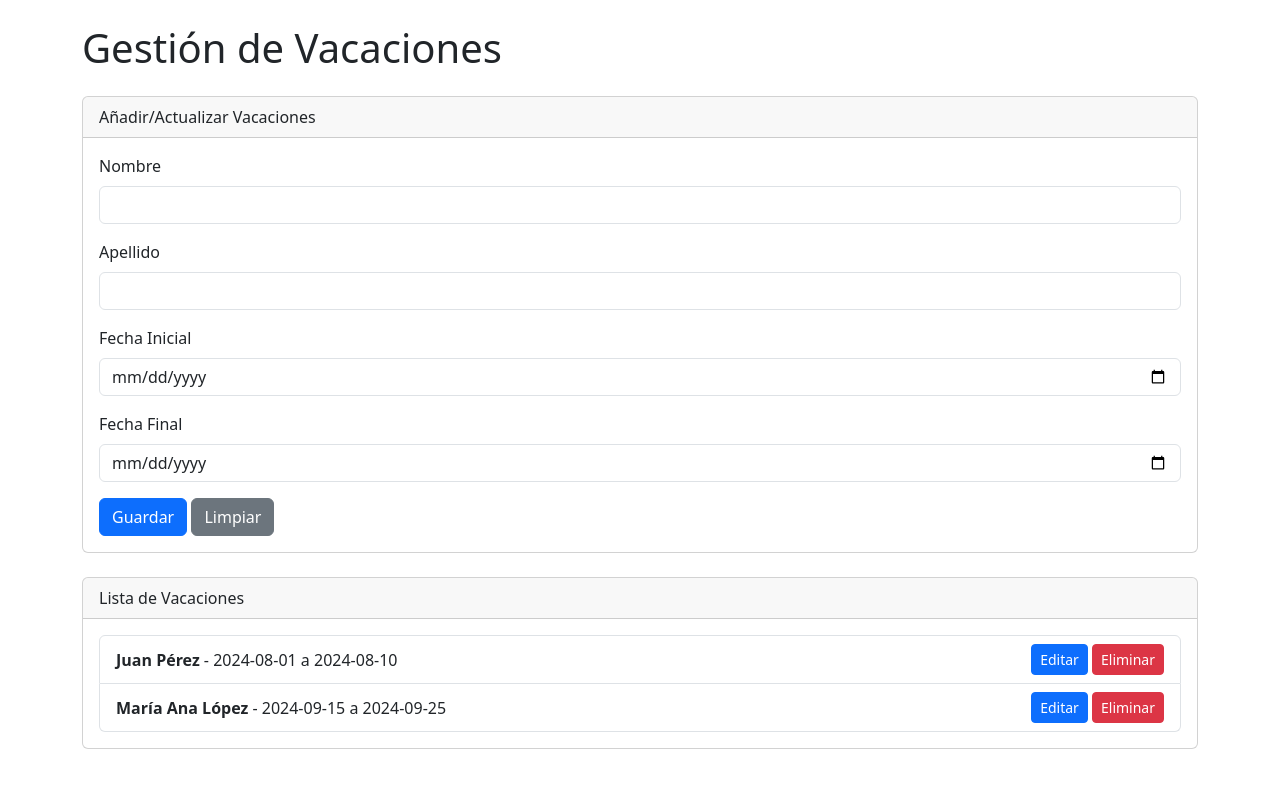
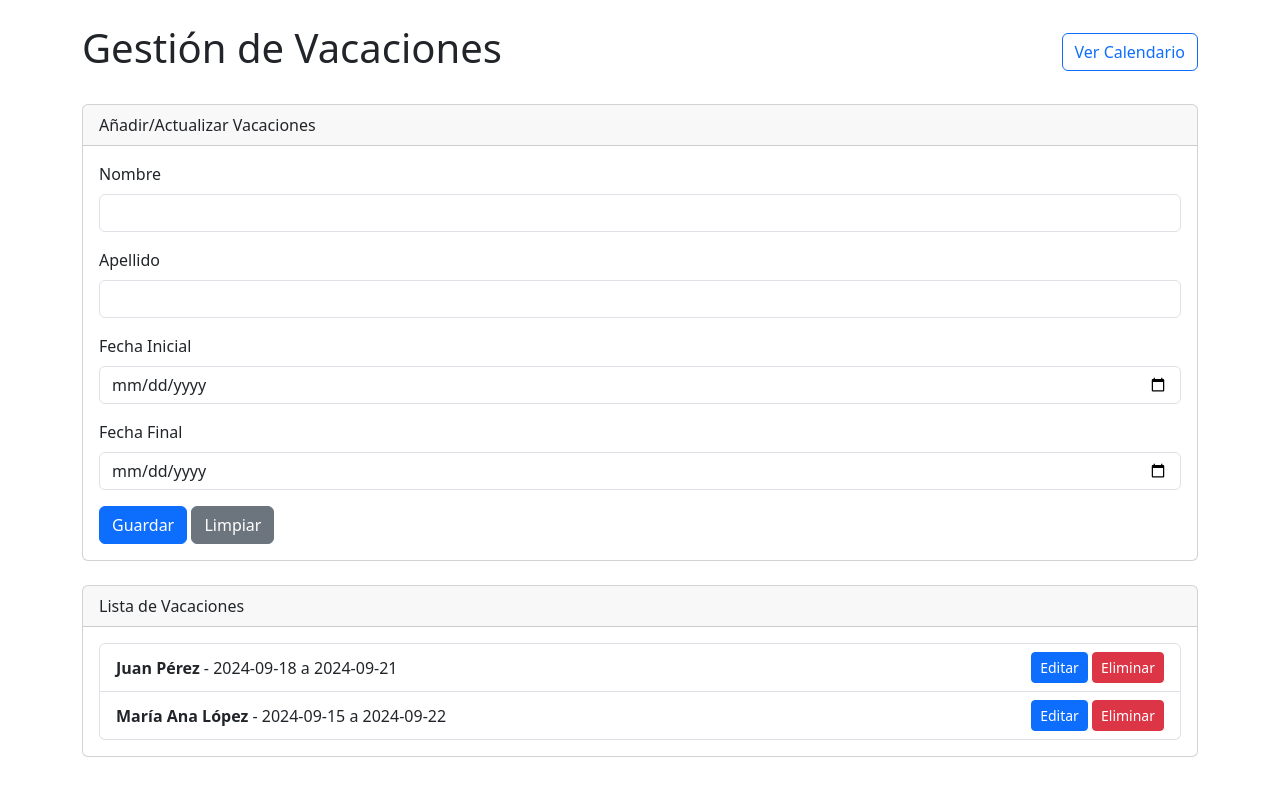
Before and after one commit to ramiroec/Vacaciones-en-Python, a Flask app: page / in a window 1280 px wide. Run offline with Flask 3, Linux system fonts and the light colour scheme.

Commit message:
"Updated main.py to add API routes and database functions, modified templates/calendario.html to use Bootstrap and FullCalendar, updated templates/index.html to add a link to the calendar, and modified vacaciones.json to update vacation dates."

```diff
--- a/main.py
+++ b/main.py
@@ -1,75 +1,107 @@
 from flask import Flask, request, jsonify, render_template
 import json
 
+# Crear una instancia de Flask
 app = Flask(__name__)
+
+# Ruta al archivo JSON que simula la base de datos
 file_path = './vacaciones.json'
 
+# Función para leer los datos del archivo JSON
 def read_database():
     with open(file_path, 'r') as file:
+        # Leer y devolver los datos como un diccionario de Python
         data = json.load(file)
     return data
 
+# Función para escribir datos en el archivo JSON
 def write_database(data):
     with open(file_path, 'w') as file:
+        # Guardar los datos en el archivo con indentación para mayor legibilidad
         json.dump(data, file, indent=2)
 
+# Ruta principal que renderiza la página de inicio
 @app.route('/')
 def home():
     return render_template('index.html')
 
+# Ruta para la página del calendario de vacaciones
 @app.route('/calendario')
 def vacaciones_page():
     return render_template('calendario.html')
 
+# Ruta para obtener todas las vacaciones (GET)
 @app.route('/vacaciones', methods=['GET'])
 def get_vacaciones():
+    # Leer datos de la "base de datos" y devolverlos en formato JSON
     data = read_database()
     return jsonify(data)
 
+# Ruta para obtener una vacación específica por su ID (GET)
 @app.route('/vacaciones/<int:id>', methods=['GET'])
 def get_vacacion(id):
+    # Leer los datos de la "base de datos"
     data = read_database()
+    # Buscar el registro con el ID especificado
     registro = next((item for item in data if item['id'] == id), None)
     if registro:
+        # Si se encuentra, devolver el registro
         return jsonify(registro)
     else:
+        # Si no se encuentra, devolver un error 404
         return 'Registro no encontrado', 404
 
+# Ruta para añadir una nueva vacación (POST)
 @app.route('/vacaciones', methods=['POST'])
 def add_vacacion():
+    # Leer los datos existentes
     data = read_database()
+    # Crear un nuevo registro con un ID único
     new_registro = {
-        'id': data[-1]['id'] + 1 if data else 1,
-        **request.json
+        'id': data[-1]['id'] + 1 if data else 1,  # Asignar un ID basado en el último registro
+        **request.json  # Combinar con los datos del cuerpo de la solicitud
     }
+    # Añadir el nuevo registro a los datos existentes
     data.append(new_registro)
+    # Guardar los datos actualizados
     write_database(data)
+    # Devolver el nuevo registro y un código de estado 201
     return jsonify(new_registro), 201
 
+# Ruta para actualizar una vacación existente (PUT)
 @app.route('/vacaciones/<int:id>', methods=['PUT'])
 def update_vacacion(id):
+    # Leer los datos de la "base de datos"
     data = read_database()
+    # Encontrar el índice del registro con el ID especificado
     index = next((i for i, item in enumerate(data) if item['id'] == id), None)
     if index is not None:
+        # Actualizar el registro en la posición encontrada
         data[index] = {'id': id, **request.json}
+        # Guardar los datos actualizados
         write_database(data)
+        # Devolver el registro actualizado
         return jsonify(data[index])
     else:
+        # Si no se encuentra, devolver un error 404
         return 'Registro no encontrado', 404
 
+# Ruta para eliminar una vacación por su ID (DELETE)
 @app.route('/vacaciones/<int:id>', methods=['DELETE'])
 def delete_vacacion(id):
+    # Leer los datos de la "base de datos"
     data = read_database()
+    # Crear una nueva lista excluyendo el registro con el ID especificado
     new_data = [item for item in data if item['id'] != id]
     if len(new_data) != len(data):
+        # Si se eliminó un registro, guardar los datos actualizados
         write_database(new_data)
+        # Devolver una respuesta vacía con un código de estado 204
         return '', 204
     else:
+        # Si no se eliminó nada, devolver un error 404
         return 'Registro no encontrado', 404
 
+# Punto de entrada de la aplicación
 if __name__ == '__main__':
-    app.run(port=3000)
-
-
-if __name__ == '__main__':
-    app.run(debug=True)
+    app.run(port=3000, debug=True)  # Iniciar la aplicación en el puerto 3000 con modo debug activado
--- a/templates/index.html
+++ b/templates/index.html
@@ -9,8 +9,11 @@
 </head>
 <body>
     <div class="container mt-4">
-        <h1 class="mb-4">Gestión de Vacaciones</h1>
-
+        <!-- Encabezado con enlace al calendario -->
+        <div class="d-flex justify-content-between align-items-center mb-4">
+            <h1>Gestión de Vacaciones</h1>
+            <a href="/calendario" class="btn btn-outline-primary">Ver Calendario</a>
+        </div>
         <!-- Formulario para añadir o actualizar vacaciones -->
         <div class="card mb-4">
             <div class="card-header">Añadir/Actualizar Vacaciones</div>
--- a/vacaciones.json
+++ b/vacaciones.json
@@ -3,14 +3,14 @@
     "id": 1,
     "nombre": "Juan",
     "apellido": "P\u00e9rez",
-    "fecha_inicial": "2024-08-01",
-    "fecha_final": "2024-08-10"
+    "fecha_inicial": "2024-09-18",
+    "fecha_final": "2024-09-21"
   },
   {
     "id": 2,
     "nombre": "Mar\u00eda Ana",
     "apellido": "L\u00f3pez",
     "fecha_inicial": "2024-09-15",
-    "fecha_final": "2024-09-25"
+    "fecha_final": "2024-09-22"
   }
 ]
```
Also changed, not shown: templates/calendario.html (+40 -11 lines).
